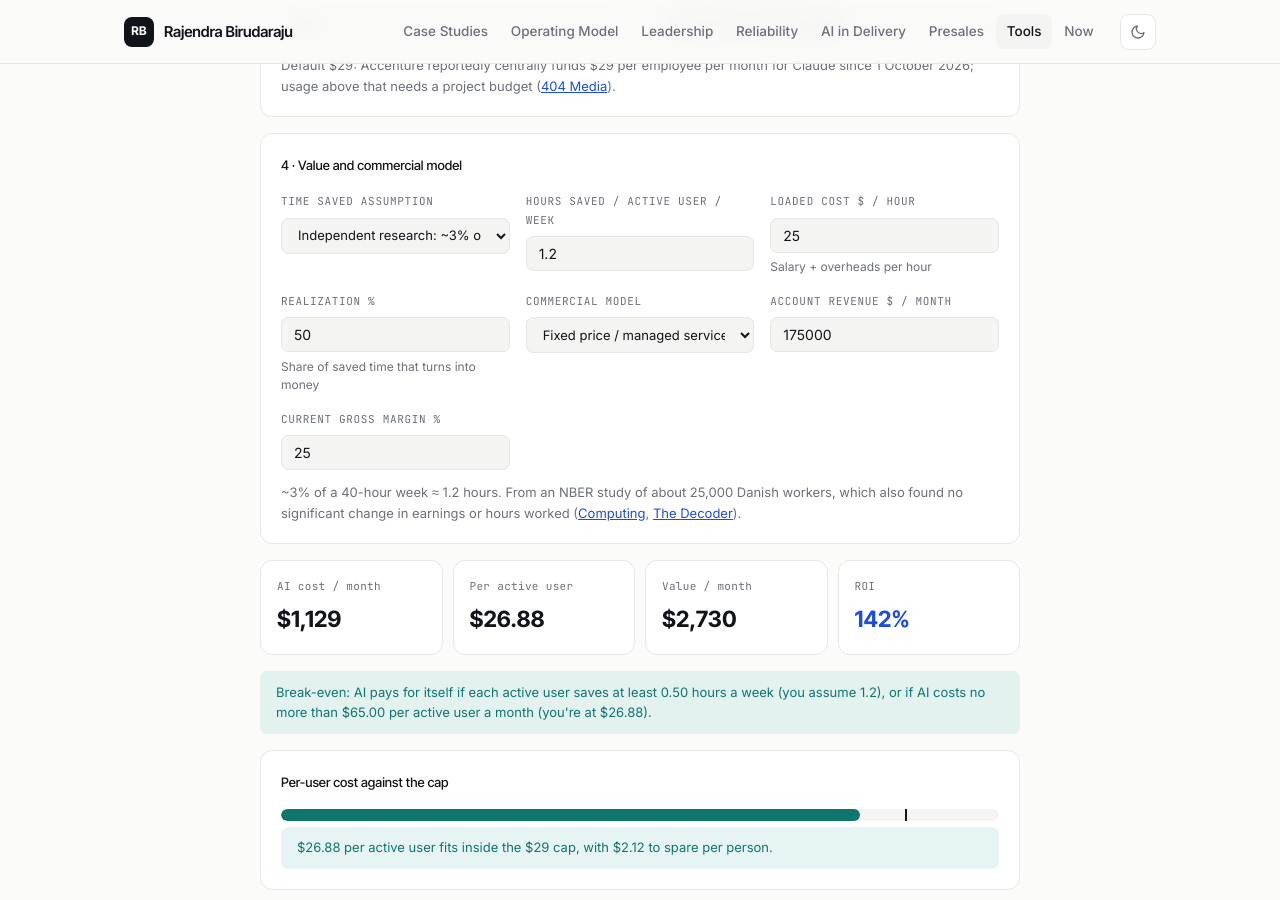
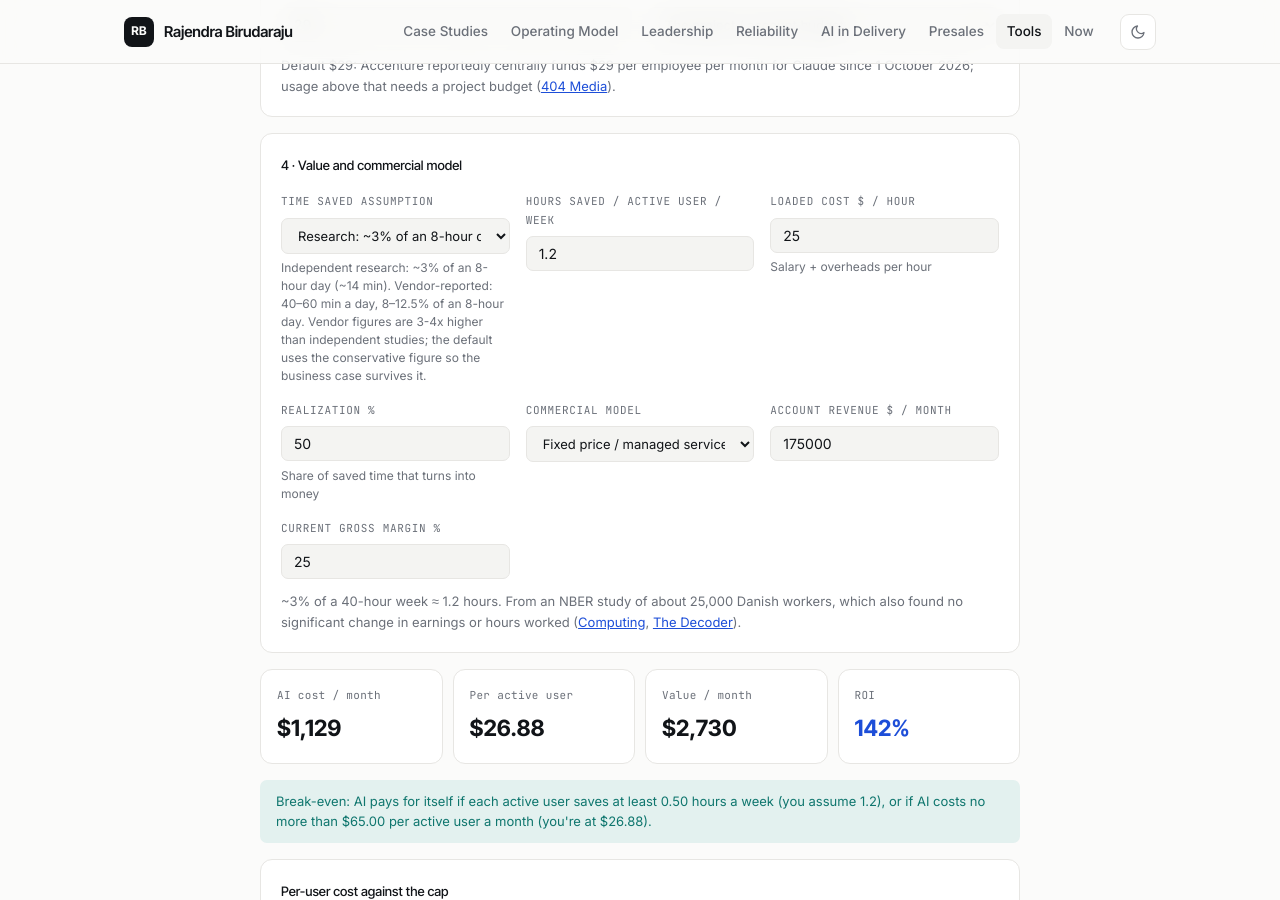
Before and after one commit to devcoderbyte/devcoderbyte.github.io, a Jekyll site: the page built from tools/ai-roi-calculator.html, in a window 1280 px wide and 900 px high, scrolled down 1021 px. Built offline with Jekyll 4.4.1, drawn with Linux system fonts in a browser that asks for light colours.

Commit message:
Show productivity assumptions as a share of an 8-hour day
Labels the research (~3%, ~14 min) and vendor (40-60 min = 8-12.5%)
options with their share of an 8-hour day, explains that vendor figures
are 3-4x higher, marks the conservative research figure as the default,
and cites the same sources on the Team mix uplift field.

Co-Authored-By: Claude Opus 5.5 <noreply@anthropic.com>
Claude-Session: https://claude.ai/code/session_01SWoNcxmVzxptTYDhJmpPW5

```diff
--- a/tools/ai-roi-calculator.html
+++ b/tools/ai-roi-calculator.html
@@ -127,10 +127,11 @@ permalink: /tools/ai-roi-calculator/
         <div class="roi-field">
           <label for="vmode">Time saved assumption</label>
           <select id="vmode" class="tool-select">
-            <option value="research">Independent research: ~3% of hours</option>
-            <option value="vendor">Vendor-reported: 40–60 min / day</option>
+            <option value="research" selected>Research: ~3% of an 8-hour day</option>
+            <option value="vendor">Vendor: 40–60 min/day (8–12.5%)</option>
             <option value="custom">Custom</option>
           </select>
+          <div class="roi-hint">Independent research: ~3% of an 8-hour day (~14 min). Vendor-reported: 40–60 min a day, 8–12.5% of an 8-hour day. Vendor figures are 3-4x higher than independent studies; the default uses the conservative figure so the business case survives it.</div>
         </div>
         <div class="roi-field"><label for="hours">Hours saved / active user / week</label><input id="hours" class="roi-input" type="number" min="0" step="0.1" value="1.2"></div>
         <div class="roi-field"><label for="rate">Loaded cost $ / hour</label><input id="rate" class="roi-input" type="number" min="0" step="1" value="25"><div class="roi-hint">Salary + overheads per hour</div></div>
@@ -226,7 +227,7 @@ permalink: /tools/ai-roi-calculator/
         <div class="roi-grid">
           <div class="roi-field"><label for="t-humans">Engineers</label><input id="t-humans" class="roi-input" type="number" min="0" step="1" value="5"></div>
           <div class="roi-field"><label for="t-agents">AI agents</label><input id="t-agents" class="roi-input" type="number" min="0" step="1" value="2"></div>
-          <div class="roi-field"><label for="t-uplift">Engineer productivity uplift %</label><input id="t-uplift" class="roi-input" type="number" min="0" step="1" value="3"><div class="roi-hint">From using AI themselves. Research: ~3%</div></div>
+          <div class="roi-field"><label for="t-uplift">Engineer productivity uplift %</label><input id="t-uplift" class="roi-input" type="number" min="0" step="1" value="3"><div class="roi-hint">From using AI themselves. Default 3% = independent research (~3% of an 8-hour day, <a href="https://www.computing.co.uk/news/2025/ai/ai-chatbots-yet-to-prove-their-worth" target="_blank" rel="noopener">Computing</a>); vendor claims are 8–12.5% (<a href="https://openai.com/index/the-state-of-enterprise-ai-2025-report/" target="_blank" rel="noopener">OpenAI</a>).</div></div>
           <div class="roi-field"><label for="t-agentfte">Output per agent (engineer-equivalents)</label><input id="t-agentfte" class="roi-input" type="number" min="0" step="0.1" value="1"><div class="roi-hint">How much of one engineer's work an agent really covers</div></div>
           <div class="roi-field"><label for="t-agentcost">AI cost $ / agent / month</label><input id="t-agentcost" class="roi-input" type="number" min="0" step="50" value="1500"><div class="roi-hint">Tokens or licence; estimate it on the Usage tab</div></div>
           <div class="roi-field"><label for="t-oversight">Oversight hours / agent / week</label><input id="t-oversight" class="roi-input" type="number" min="0" step="1" value="8"><div class="roi-hint">Engineer time spent reviewing agent output</div></div>
@@ -409,7 +410,7 @@ permalink: /tools/ai-roi-calculator/
     Object.keys(ex).forEach(function(k){$(k).value=ex[k]});$('t-pass').value='no';$('t-qc').value='on';calc();});
   var vnotes={
     research:'~3% of a 40-hour week ≈ 1.2 hours. From an NBER study of about 25,000 Danish workers, which also found no significant change in earnings or hours worked (<a href="https://www.computing.co.uk/news/2025/ai/ai-chatbots-yet-to-prove-their-worth" target="_blank" rel="noopener">Computing</a>, <a href="https://the-decoder.com/chatbots-like-chatgpt-have-not-led-to-significant-changes-in-wages-or-working-hours-study-finds/" target="_blank" rel="noopener">The Decoder</a>).',
-    vendor:'40–60 minutes per active workday ≈ 4.2 hours a week. From OpenAI\'s enterprise report, which is vendor-reported (<a href="https://the-decoder.com/openai-claims-generative-ai-saves-knowledge-workers-40-to-80-minutes-a-day/" target="_blank" rel="noopener">The Decoder</a>).',
+    vendor:'40–60 minutes per active workday ≈ 4.2 hours a week. From OpenAI\'s State of Enterprise AI report (December 2025), a survey of its own customers\' workers, so vendor- and self-reported (<a href="https://openai.com/index/the-state-of-enterprise-ai-2025-report/" target="_blank" rel="noopener">OpenAI</a>; coverage: <a href="https://the-decoder.com/openai-claims-generative-ai-saves-knowledge-workers-40-to-80-minutes-a-day/" target="_blank" rel="noopener">The Decoder</a>).',
     custom:'Enter your own measured number. Measured beats assumed.'};
 
   // self-hosted vs API break-even: new output only, reads the same inputs
```
